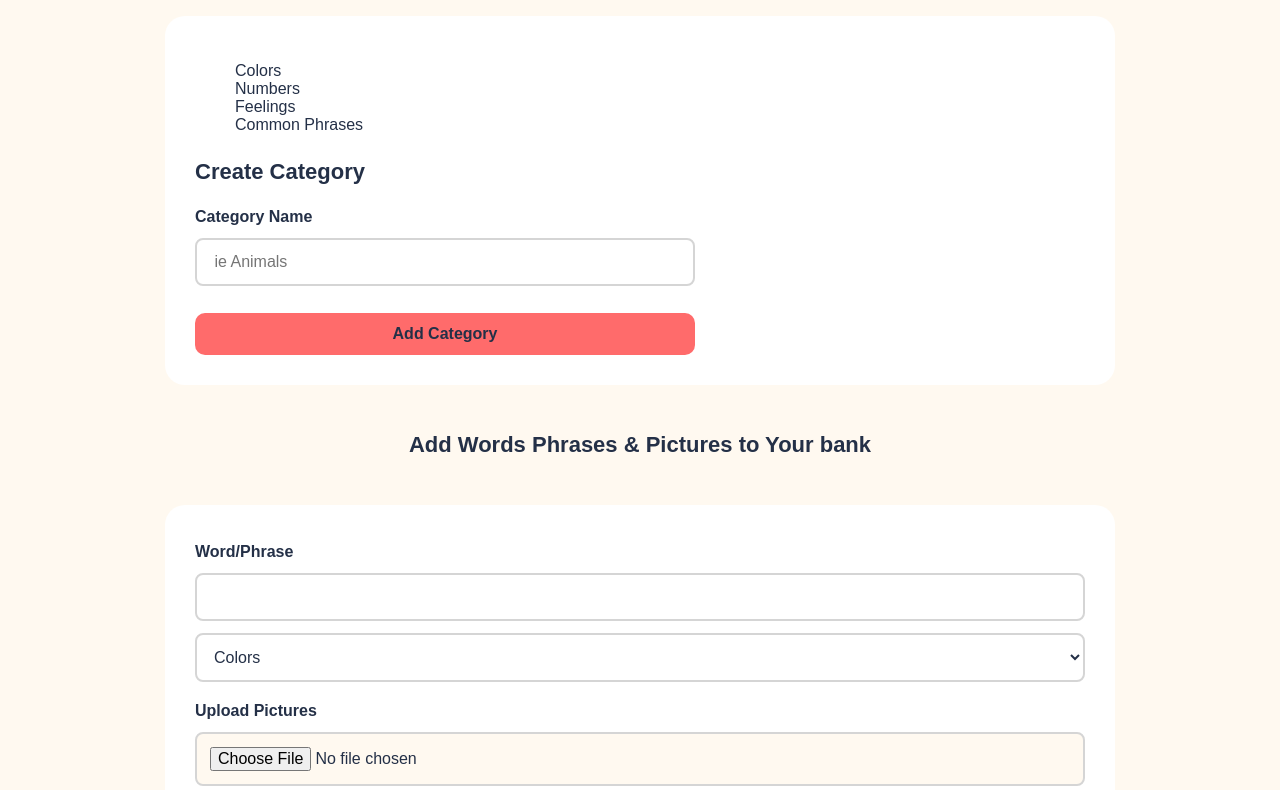
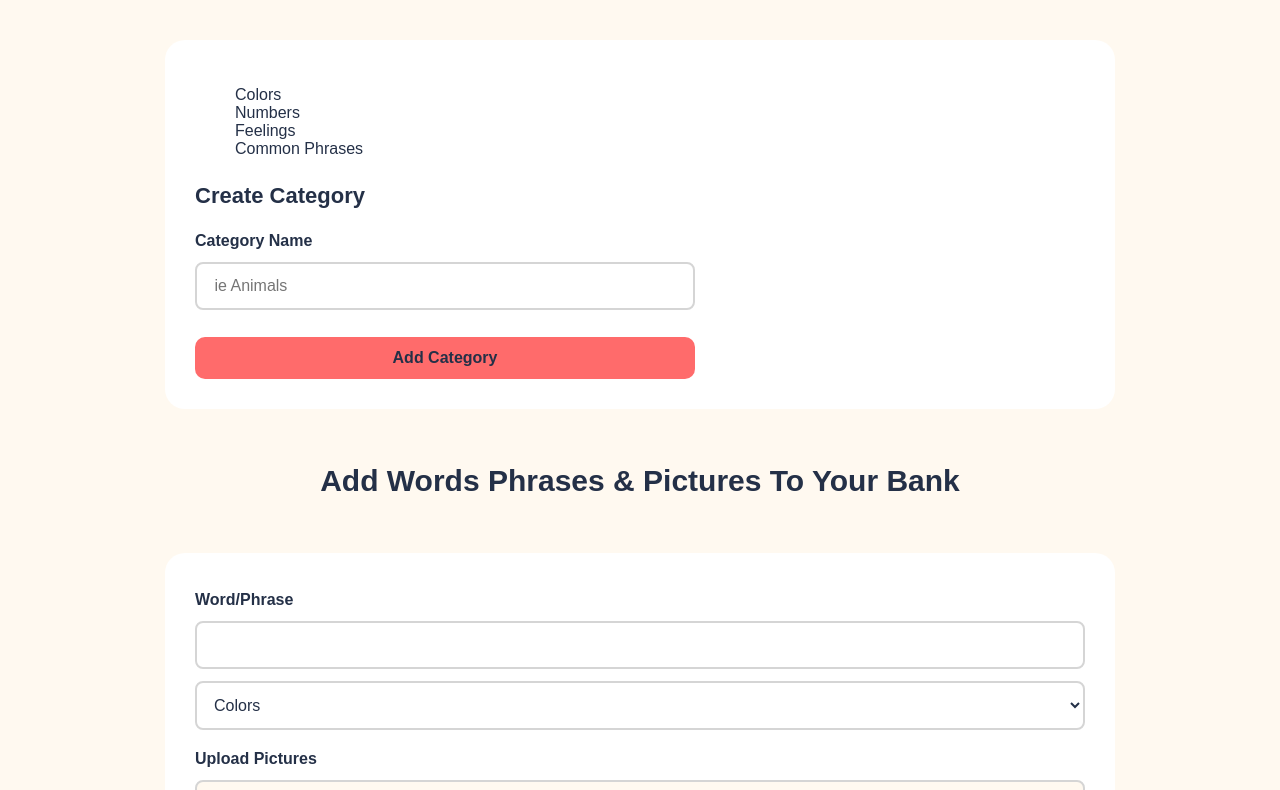
Before and after one commit to Semajleona/words2Voice-Demo-project, a website: page bank.html in a window 1280 px wide. Shown: the part 251-1041 px from the top of the page. Drawn offline with Linux system fonts and the light colour scheme; no server answers.

Commit message:
Fix syntax error in .mysavedwords h3 selector

```diff
--- a/style.css
+++ b/style.css
@@ -429,7 +429,7 @@ list-style:none;
 .card1 h4 {
     margin: 15px 0 5px;
 }
-.mysavedwords h3{
+h3{
    font-size: 30px;
    font-weight: 600;
    text-transform:capitalize;
```
